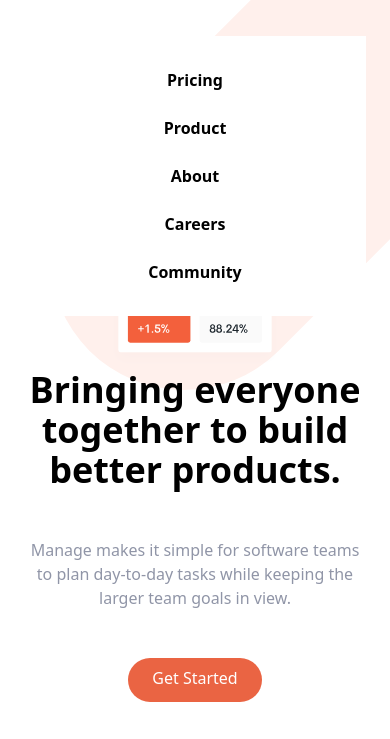
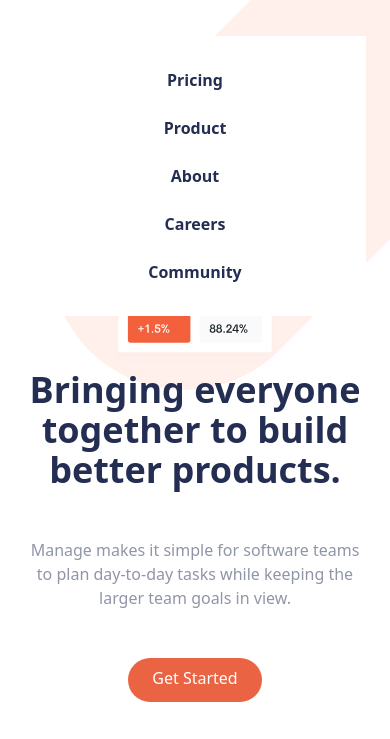
Before and after one commit to DaveMan-stack/Manage-Landing-Page, a plain HTML site: page index.html in a window 390 px wide. Both pictures are taken after a click on the button 354 px from the left and 40 px from the top of the page. Shown: the part 60-799 px from the top of the page. Drawn offline with Linux system fonts and the light colour scheme.

Commit message:
Update index.html

```diff
--- a/index.html
+++ b/index.html
@@ -37,12 +37,12 @@
             </button>
         </div>
         <!-- Mobile Menu -->
-        <div id="menu" class="absolute flex-col items-center self-end hidden py-8 mt-10 space-y-6 font-bold bg-white sm:w-auto sm:self-center left-6 right-6 drop-shadow-">
-            <a href="#">Pricing</a>
-            <a href="#">Product</a>
-            <a href="#">About</a>
-            <a href="#">Careers</a>
-            <a href="#">Community</a>
+        <div id="menu" class="absolute flex-col items-center self-end hidden py-8 mt-10 space-y-6 font-bold text-darkBlue bg-white sm:w-auto left-6 right-6 drop-shadow sm:self-center">
+            <a href="#" class="text-darkBlue">Pricing</a>
+            <a href="#" class="text-darkBlue">Product</a>
+            <a href="#" class="text-darkBlue">About</a>
+            <a href="#" class="text-darkBlue">Careers</a>
+            <a href="#" class="text-darkBlue">Community</a>
         </div>
     </nav>
 
@@ -51,7 +51,7 @@
         <section class="container flex flex-col-reverse md:flex-row items-center px-6 mx-auto my-10 space-y-0 md:space-y-0">
             <!-- Left Item -->
             <div class="flex flex-col space-y-12 md:w-1/2">
-                <h1 class="max-w-md text-4xl font-bold text-center md:text-5xl md:text-left">Bringing everyone together to build better products.</h1>
+                <h1 class="max-w-md text-4xl font-bold text-center text-darkBlue md:text-5xl md:text-left">Bringing everyone together to build better products.</h1>
                 <p class="max-w-sm text-center text-darkGrayishBlue md:text-left">Manage makes it simple for software teams to plan day-to-day tasks while keeping the larger team goals in view.</p>
                 <div class="flex justify-center md:justify-start">
                     <a href="#" class="p-3 px-6 pt-2 text-white rounded-full baseline bg-brightRed hover:bg-brightRedLight">Get Started</a>
```
